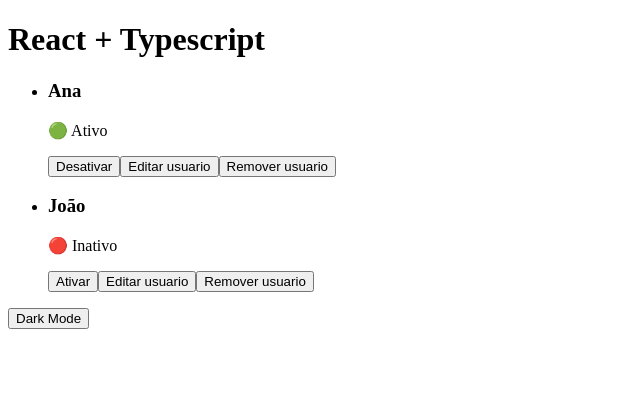
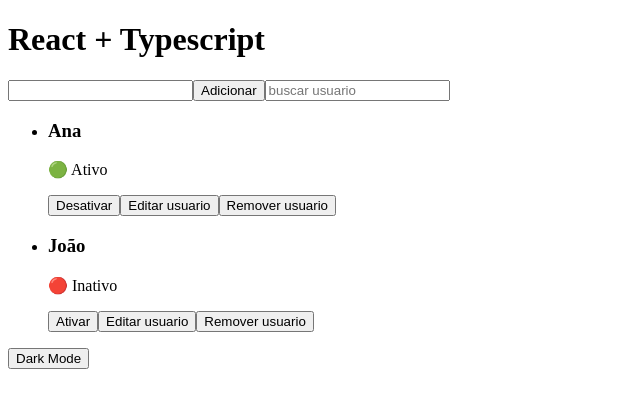
Before and after one commit to DeivithMaciel/react-ts-lab, a React (Vite) app: page / in a window 1280 px wide. Shown: the top 408 px of the page, without its empty margins (0-640 px from the left). Built offline with nearby package versions, Linux system fonts and the light colour scheme.

Commit message:
feat: add TypeScript types for users, props and CRUD functions

```diff
--- a/src/App.tsx
+++ b/src/App.tsx
@@ -20,12 +20,28 @@
   const [busca, setBusca] = useState('')
   const [darkMode, setDarkMode] = useState(false)
 
-  function removeUser(id: number) {
+  function addUser(nome: string) {
+    if (!nome.trim()) return
+    const usuarioExiste = usuarios.find((user) => user.nome.toLowerCase() === nome.toLowerCase())
+    if(!usuarioExiste) {
+      const novoUsuario = {
+        id: Date.now(),
+        nome: nome,
+        ativo: true
+      }
+      setUsuarios([...usuarios, novoUsuario])
+      setNome('')
+    } else {
+      alert('Usuario já existente')
+    }
+  }
+
+  function removeUser(id: number): void {
     const novaLista = usuarios.filter((user) => user.id !== id)
     setUsuarios(novaLista)
   }
 
-  function activeToggle(id: number) {
+  function activeToggle(id: number): void {
     const novaLista = usuarios.map((user) => {
       if (user.id === id) {
         return {
@@ -38,7 +54,7 @@
     setUsuarios(novaLista)
   }
 
-  function editUser (id: number, novoNome: string) {
+  function editUser (id: number, novoNome: string): void {
     const novaLista = usuarios.map((user) => {
       if (user.id === id) {
         return {
@@ -51,11 +67,19 @@
     setUsuarios(novaLista)
   }
 
+
+    const nomesFiltrados = usuarios.filter((user) => user.nome.toLowerCase().includes(busca.toLowerCase()))
+
   return (
     <div>
       <h1>React + Typescript</h1>
+      <div>
+        <input value={nome} onChange={(e) => setNome(e.target.value)} />
+        <button onClick={() => addUser(nome)}>Adicionar</button>
+        <input onChange={((e) => setBusca(e.target.value))} value={busca} placeholder="buscar usuario" />
+      </div>
       <ul>
-        {usuarios.map((user) => (
+        {nomesFiltrados.map((user) => (
           <Card
         key={user.id}
         user={user}
```
